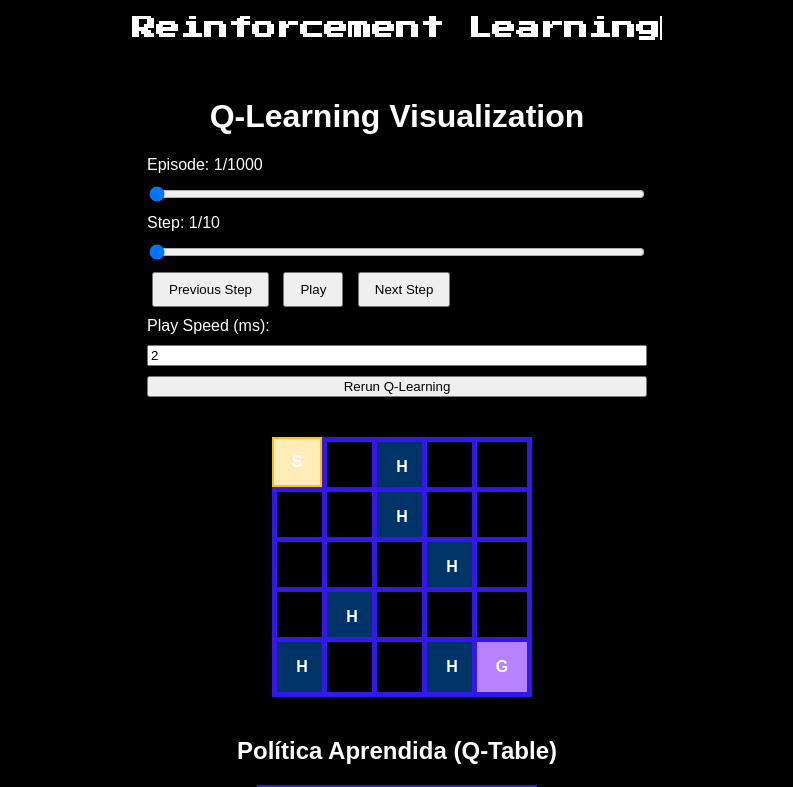
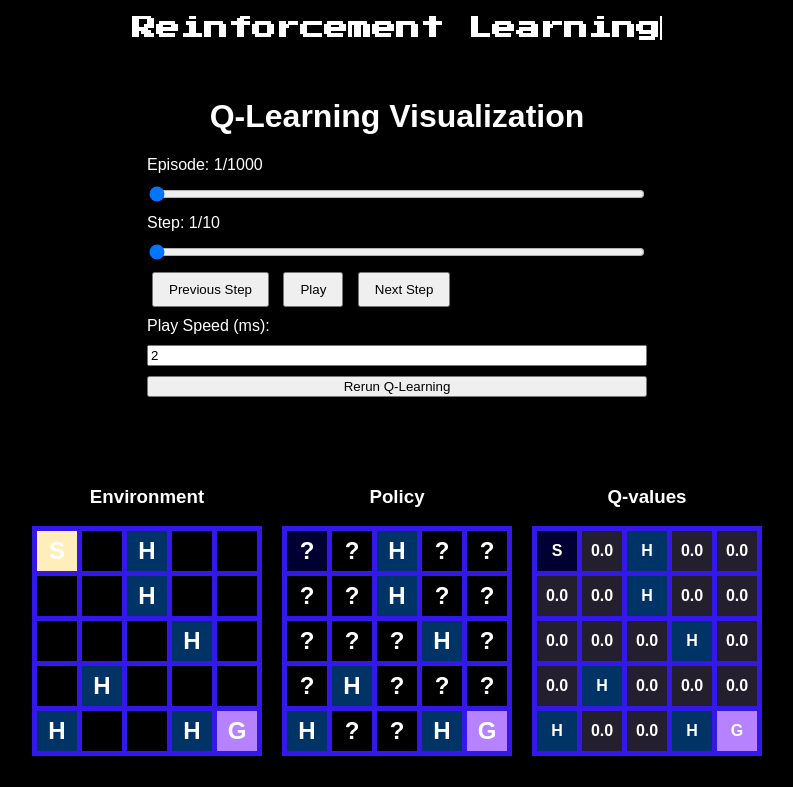
Before and after one commit to FGV-VIS-2025/final-project-rl-explained-vis, a SvelteKit app: page /visualization in a window 1280 px wide. Shown: the top 787 px of the page, without its empty margins (243-1036 px from the left). Built offline with nearby package versions, Linux system fonts and the light colour scheme.

Commit message:
Arrumando as posições e modularizando

```diff
--- /dev/null
+++ b/src/lib/AccuracyChart.svelte
@@ -0,0 +1,116 @@
+<script>
+    import { onMount } from 'svelte';
+    import * as d3 from "d3";
+
+    export let success_rates_data = [];
+    export let currentEpisode = 0;
+    export let width = 1000;
+    export let height = 300;
+
+    let svgContainer;
+
+    // Função reativa para desenhar/atualizar o gráfico
+    $: if (svgContainer && success_rates_data.length > 0) {
+        drawChart(svgContainer, width, height, success_rates_data.slice(0, currentEpisode + 1));
+    }
+
+    function drawChart(container, w, h, data) {
+        const margin = { top: 20, right: 20, bottom: 30, left: 40 };
+
+        const svg = d3
+            .select(container)
+            .attr("width", w)
+            .attr("height", h);
+
+        svg.selectAll("*").remove();
+
+        const x = d3
+            .scaleLinear()
+            .domain([0, success_rates_data.length > 0 ? success_rates_data.length - 1 : 0])
+            .range([margin.left, w - margin.right]);
+
+        const y = d3
+            .scaleLinear()
+            .domain([0, 100])
+            .nice()
+            .range([h - margin.bottom, margin.top]);
+
+        const line = d3
+            .line()
+            .x((d, i) => x(i))
+            .y((d) => y(d));
+
+        const tickInterval = 100;
+        const xTicks = [];
+        const totalEpisodes = success_rates_data.length;
+
+        for (let i = 0; i <= totalEpisodes; i += tickInterval) {
+            xTicks.push(i);
+        }
+
+        if (totalEpisodes > 0 && xTicks[xTicks.length - 1] < totalEpisodes - 1) {
+            xTicks.push(totalEpisodes - 1);
+        }
+
+        svg.append("g")
+            .attr("transform", `translate(0,${h - margin.bottom})`)
+            .call(d3.axisBottom(x).tickValues(xTicks));
+
+        svg.append("path")
+            .datum(data)
+            .attr("fill", "none")
+            .attr("stroke", "blue")
+            .attr("stroke-width", 2)
+            .attr("d", line);
+
+        svg.append("g")
+            .attr("transform", `translate(${margin.left},0)`)
+            .call(d3.axisLeft(y));
+
+        if (data.length > 0) {
+            const lastDataPoint = data[data.length - 1];
+            const lastEpisodeIndex = data.length - 1;
+
+            svg.append("circle")
+                .attr("cx", x(lastEpisodeIndex))
+                .attr("cy", y(lastDataPoint))
+                .attr("r", 5)
+                .attr("fill", "blue")
+                .attr("stroke", "white")
+                .attr("stroke-width", 1.5);
+
+            svg.append("line")
+                .attr("x1", x(lastEpisodeIndex))
+                .attr("y1", margin.top)
+                .attr("x2", x(lastEpisodeIndex))
+                .attr("y2", h - margin.bottom)
+                .attr("stroke", "blue")
+                .attr("stroke-width", 2)
+                .attr("opacity", 0.2);
+        }
+    }
+</script>
+
+<div class="chart-wrapper">
+    <h3>Success Rate Over Episodes</h3>
+    <svg bind:this={svgContainer}></svg>
+</div>
+
+<style>
+    .chart-wrapper {
+        margin-top: -20px;
+        text-align: center;
+    }
+
+    .chart-wrapper h3 {
+        margin-bottom: -5px;
+        color: #ffffff;
+    }
+
+    svg {
+        margin-top: 20px;
+        border: 1px solid #3318e9;
+        background-color: #0d0d0d;
+        border-radius: 8px;
+    }
+</style>
--- /dev/null
+++ b/src/lib/EnvironmentGrid.svelte
@@ -0,0 +1,87 @@
+<script>
+    export let world_width;
+    export let world_height;
+    export let start;
+    export let goal;
+    export let holes;
+    export let currentAgentPosition;
+
+    // Função para determinar o tipo da célula
+    function getCellType(row, col) {
+        if (row === start[0] && col === start[1]) return 'start';
+        if (row === goal[0] && col === goal[1]) return 'goal';
+        if (holes.some(hole => hole[0] === row && hole[1] === col)) return 'hole';
+        return '';
+    }
+
+    // Função para obter o conteúdo da célula
+    function getCellContent(row, col) {
+        const type = getCellType(row, col);
+        if (type === 'start') return 'S';
+        if (type === 'goal') return 'G';
+        if (type === 'hole') return 'H';
+        return '';
+    }
+</script>
+
+<div class="q-grid-wrapper">
+    <h3>Environment</h3>
+    <div class="q-grid" style="grid-template-columns: repeat({world_width}, 1fr);">
+        {#each Array(world_height) as _, r}
+            {#each Array(world_width) as __, c}
+                <div
+                    class="q-grid-cell {getCellType(r, c)}"
+                    class:agent={r === currentAgentPosition[0] && c === currentAgentPosition[1]}
+                >
+                    {getCellContent(r, c)}
+                </div>
+            {/each}
+        {/each}
+    </div>
+</div>
+
+<style>
+    .q-grid-wrapper {
+        margin-top: 30px;
+        text-align: center;
+    }
+
+    .q-grid {
+        display: grid;
+        border-top: 5px solid #3318e9;
+        border-left: 5px solid #3318e9;
+        width: fit-content;
+        margin: 0 auto;
+    }
+
+    .q-grid-cell {
+        width: 40px;
+        height: 40px;
+        border-right: 5px solid #3318e9;
+        border-bottom: 5px solid #3318e9;
+        display: flex;
+        justify-content: center;
+        align-items: center;
+        font-weight: bold;
+        background-color: #000000;
+        color: #ffffff;
+        position: relative;
+        font-size: 1.5em;
+    }
+
+    .q-grid-cell.start {
+        background-color: #000033; /* Darker blue */
+    }
+
+    .q-grid-cell.goal {
+        background-color: #b782ff; /* Light purple */
+    }
+
+    .q-grid-cell.hole {
+        background-color: #003366; /* Darker red */
+    }
+
+    .q-grid-cell.agent {
+        background-color: #ffeeba; /* Light yellow */
+    }
+</style>
--- a/src/lib/QTableArrows.svelte
+++ b/src/lib/QTableArrows.svelte
@@ -67,7 +67,7 @@
 </script>
 
 <div class="q-grid-wrapper">
-    <h2>Política Aprendida (Q-Table)</h2>
+    <h3>Policy</h3>
     <div class="q-grid" style="grid-template-columns: repeat({world_width}, 1fr);">
         {#each Array(world_height) as _, r}
             {#each Array(world_width) as __, c}
@@ -101,8 +101,8 @@
     }
 
     .q-grid-cell {
-        width: 50px;
-        height: 50px;
+        width: 40px;
+        height: 40px;
         border-right: 5px solid #3318e9;
         border-bottom: 5px solid #3318e9;
         display: flex;
--- a/src/lib/QTableValues.svelte
+++ b/src/lib/QTableValues.svelte
@@ -117,7 +117,7 @@
 </script>
 
 <div class="q-grid-wrapper">
-    <h2>Política Aprendida (Q-Table)</h2>
+    <h3>Q-values</h3>
     <div class="q-grid" style="grid-template-columns: repeat({world_width}, 1fr);">
         {#each Array(world_height) as _, r}
             {#each Array(world_width) as __, c}
@@ -155,8 +155,8 @@
     }
 
     .q-grid-cell {
-        width: 50px;
-        height: 50px;
+        width: 40px;
+        height: 40px;
         border-right: 5px solid #3318e9;
         border-bottom: 5px solid #3318e9;
         display: flex;
--- a/src/routes/visualization/+page.svelte
+++ b/src/routes/visualization/+page.svelte
@@ -4,6 +4,8 @@
     import * as d3 from "d3";
     import QTableArrows from '$lib/QTableArrows.svelte';
     import QTableValues from '$lib/QTableValues.svelte';
+    import EnvironmentGrid from '$lib/EnvironmentGrid.svelte';
+    import AccuracyChart from '$lib/AccuracyChart.svelte';
 
     let world_width = 5;
     let world_height = 5;
@@ -24,82 +26,6 @@
 
     let svgContainer;
 
-    function get_accuracy(svgContainer ,width, height, success_rates_data){
-        const margin = { top: 20, right: 20, bottom: 30, left: 40 };
-
-        const svg = d3
-            .select(svgContainer)
-            .attr("width", width)
-            .attr("height", height);
-
-        const x = d3
-            .scaleLinear()
-            .domain([0, q_tables_data.length > 0 ? q_tables_data.length - 1 : 0])
-            .range([margin.left, width - margin.right]);
-
-        const y = d3
-            .scaleLinear()
-            .domain([0, 100])
-            .nice()
-            .range([height - margin.bottom, margin.top]);
-
-        const line = d3
-            .line()
-            .x((d, i) => x(i))
-            .y((d) => y(d));
-
-        const tickInterval = 100;
-        const xTicks = [];
-
-        svg.selectAll("*").remove();
-            const totalEpisodes = q_tables_data.length;
-
-        for (let i = 0; i <= totalEpisodes; i += tickInterval) {
-            xTicks.push(i);
-        }
-
-        if (totalEpisodes > 0 && xTicks[xTicks.length - 1] < totalEpisodes - 1) {
-            xTicks.push(totalEpisodes - 1);
-        }
-
-        svg.append("g")
-            .attr("transform", `translate(0,${height - margin.bottom})`)
-            .call(d3.axisBottom(x).tickValues(xTicks));
-
-        svg.append("path")
-            .datum(success_rates_data)
-            .attr("fill", "none")
-            .attr("stroke", "blue")
-            .attr("stroke-width", 2)
-            .attr("d", line);
-
-        svg.append("g")
-            .attr("transform", `translate(${margin.left},0)`)
-            .call(d3.axisLeft(y));
-
-        if (success_rates_data.length > 0) {
-            const lastDataPoint = success_rates_data[success_rates_data.length - 1];
-            const lastEpisodeIndex = success_rates_data.length - 1;
-
-            svg.append("circle")
-                .attr("cx", x(lastEpisodeIndex))
-                .attr("cy", y(lastDataPoint))
-                .attr("r", 5)
-                .attr("fill", "blue")
-                .attr("stroke", "white")
-                .attr("stroke-width", 1.5);
-
-            svg.append("line")
-                .attr("x1", x(lastEpisodeIndex))
-                .attr("y1", margin.top)
-                .attr("x2", x(lastEpisodeIndex))
-                .attr("y2", height - margin.bottom)
-                .attr("stroke", "blue")
-                .attr("stroke-width", 2)
-                .attr("opacity", 0.2);
-        }
-    }
-
     // Function to initialize or re-run Q-learning
     function initializeQLearning() {
         const { agent_positions, q_tables, success_rates } = q_learning({
@@ -119,30 +45,12 @@
 
     onMount(() => {
         initializeQLearning();
-        get_accuracy(svgContainer,1000, 300, success_rates_data)
     });
-
-    $: if (svgContainer && success_rates_data.length > 0) {
-        get_accuracy(svgContainer, 1000, 300, success_rates_data.slice(0, currentEpisode + 1));
-    }
 
     // Derived state for current agent position
     $: currentAgentPosition = agent_positions_data[currentEpisode]?.[currentStep] || start;
 
-    // Derived state for current grid
-    $: currentGrid = Array.from({ length: world_height }, (_, r) =>
-        Array.from({ length: world_width }, (_, c) => {
-            if (r === start[0] && c === start[1]) return 'S';
-            if (r === goal[0] && c === goal[1]) return 'G';
-            if (holes.some(h => h[0] === r && h[1] === c)) return 'H';
-            return ' ';
-        })
-    );
-
-    // Derived state for current Q-values (for display)
-    $: currentQTable = q_tables_data[currentEpisode]?.[`${currentAgentPosition[0]},${currentAgentPosition[1]}`] || {};
-
-    $: currentQTableForArrows = q_tables_data[currentEpisode]?.[currentStep];
+    $: currentQTable = q_tables_data[currentEpisode]?.[currentStep];
 
     function nextStep() {
         if (!agent_positions_data[currentEpisode]) return;
@@ -243,25 +151,22 @@
         <button on:click={initializeQLearning}>Rerun Q-Learning</button>
     </div>
 
-    <div class="grid-container" style="--grid-width: {world_width}; --grid-height: {world_height};">
-        {#each currentGrid as row, r (r)}
-            {#each row as cell, c (c)}
-                <div
-                    class="cell"
-                    class:start={r === start[0] && c === start[1]}
-                    class:goal={r === goal[0] && c === goal[1]}
-                    class:hole={holes.some(h => h[0] === r && h[1] === c)}
-                    class:agent={r === currentAgentPosition[0] && c === currentAgentPosition[1]}
-                >
-                    {cell}
-                </div>
-            {/each}
-        {/each}
+    <div class="grids-wrapper">
+        <div class="grid-display-wrapper">
+            <EnvironmentGrid
+                world_width={world_width}
+                world_height={world_height}
+                start={start}
+                goal={goal}
+                holes={holes}
+                currentAgentPosition={currentAgentPosition}
+            />
         </div>
 
-    {#if currentQTableForArrows}
+        <div class="grid-display-wrapper">
+            {#if currentQTable}
                 <QTableArrows
-            qTable={currentQTableForArrows}
+                    qTable={currentQTable}
                     world_width={world_width}
                     world_height={world_height}
                     start={start}
@@ -269,13 +174,15 @@
                     holes={holes}
                 />
             {:else}
-        <p>Carregando visualização da Q-table...</p>
+                <p>Carregando visualização da Q-table (Setas)...</p>
             {/if}
+        </div>
 
-    {#if currentQTableForArrows}
+        <div class="grid-display-wrapper">
+            {#if currentQTable}
                 <QTableValues
                     allQTables={q_tables_data}
-            qTable={currentQTableForArrows}
+                    qTable={currentQTable}
                     world_width={world_width}
                     world_height={world_height}
                     start={start}
@@ -283,8 +190,17 @@
                     holes={holes}
                 />
             {:else}
-        <p>Carregando visualização da Q-table...</p>
+                <p>Carregando visualização da Q-table (Valores)...</p>
             {/if}
+        </div>
+    </div>
+
+    <AccuracyChart
+        success_rates_data={success_rates_data}
+        currentEpisode={currentEpisode}
+        width={750}
+        height={250}
+    />
 
     <!-- <div class="info-panel">
         <h2>Current Q-Values for Agent's Cell ({currentAgentPosition[0]}, {currentAgentPosition[1]}):</h2>
@@ -297,8 +213,6 @@
         <h2>Success Rate (Last 100 Episodes):</h2>
         <p>{success_rates_data[currentEpisode]}%</p>
     </div> -->
-
-    <svg bind:this={svgContainer}></svg>
 </div>
 
 <style>
@@ -308,6 +222,9 @@
         align-items: center;
         padding: 20px;
         font-family: Arial, sans-serif;
+        background-color: #000000;
+        color: #ffffff;
+        min-height: 100vh;
     }
 
     .controls {
@@ -325,61 +242,20 @@
         cursor: pointer;
     }
 
-    .grid-container {
-        display: grid;
-        grid-template-columns: repeat(var(--grid-width), 50px);
-        grid-template-rows: repeat(var(--grid-height), 50px);
-        /* border: 1px solid #ccc; */
-        margin-top: 20px;
+    .grids-wrapper {
+        display: flex;
+        flex-wrap: wrap;
+        justify-content: center;
+        gap: 20px;
+        margin-bottom: 30px;
     }
 
-    .cell {
-        width: 50px;
-        height: 50px;
-        border: 5px solid #3318e9;
+    .grid-display-wrapper {
         display: flex;
-        justify-content: center;
+        flex-direction: column;
         align-items: center;
-        font-weight: bold;
-        background-color: #000000;
-        position: relative;
-    }
-
-    .cell.start {
-        background-color: #000033; /* Light green */
-    }
-
-    .cell.goal {
-        background-color: #b782ff; /* Light blue */
-    }
-
-    .cell.hole {
-        background-color: #003366; /* Light red */
-    }
-
-    .cell.agent {
-        background-color: #ffeeba; /* Light yellow */
-        border: 2px solid #ffc107;
-        box-sizing: border-box; /* Include padding and border in the element's total width and height */
-    }
-
-    .info-panel {
-        margin-top: 30px;
-        padding: 20px;
-        border: 1px solid #eee;
-        border-radius: 8px;
-        background-color: #f5f5f5;
-        color: #000;
-        width: 100%;
-        max-width: 500px;
-    }
-
-    .info-panel ul {
-        list-style: none;
-        padding: 0;
-    }
-
-    .info-panel li {
-        margin-bottom: 5px;
+        text-align: center;
+        margin-top: 20px;
+        width: fit-content;
     }
 </style>
```
Lines whose indentation alone changed are shown as unchanged.
